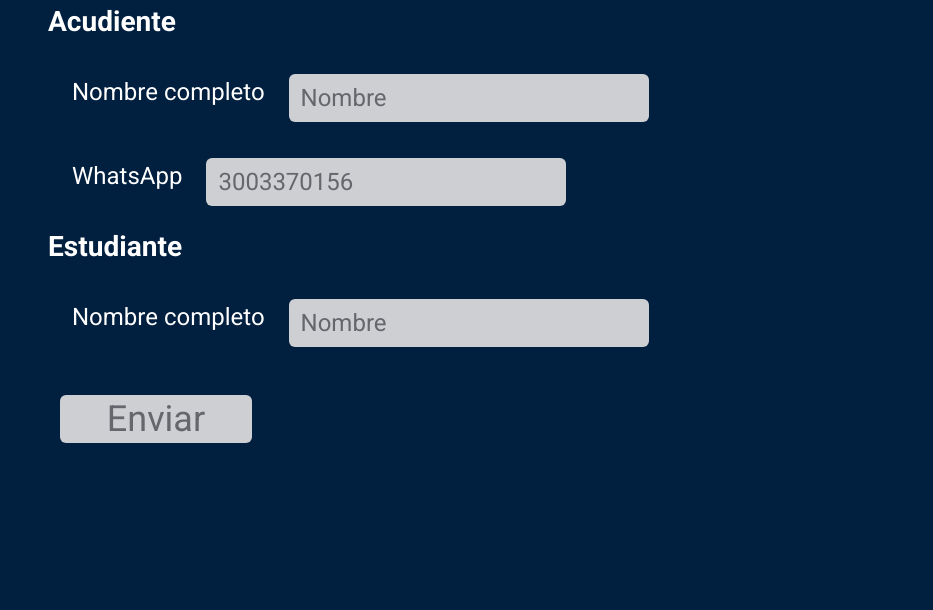
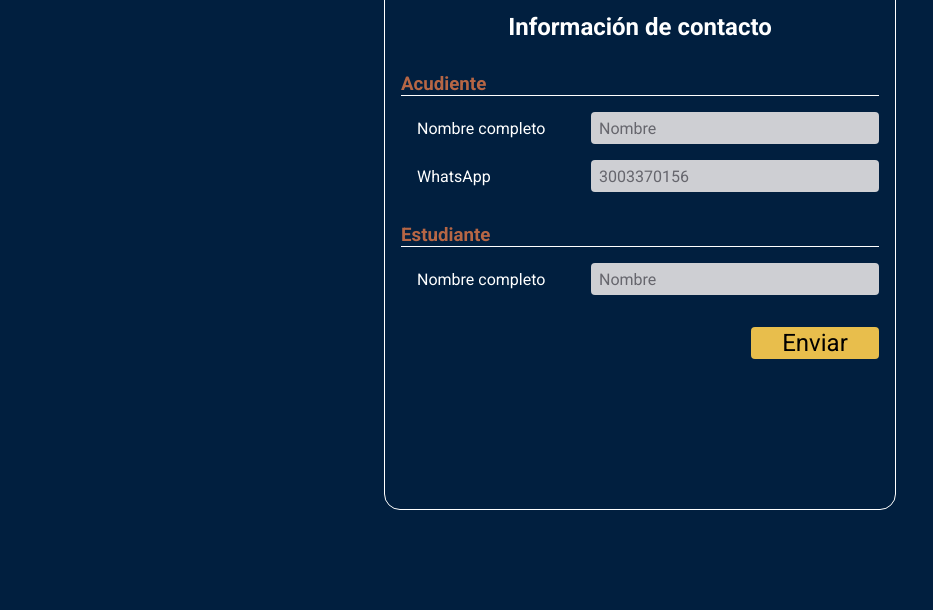
Before and after one commit to Neider-Kiux/Formulario-Colegio, a plain HTML site: page index.html in a window 1280 px wide. Shown: the part 190-800 px from the top of the page, without its empty margins (0-933 px from the left). Drawn offline with Linux system fonts and the light colour scheme.

Commit message:
[STYLE] Se cambiaron los estilos del style.css

```diff
--- a/index.html
+++ b/index.html
@@ -17,7 +17,7 @@
         <h2>Información de contacto</h2>
         <div class="referido">
           <h3>Acudiente</h3>
-          <div class="inputs">
+          <div class="nombre_acudiente">
             <label for="nombre_acudiente">
               <span>Nombre completo</span>
               <input type="text" name="nombre_acudiente" id="nombre_acudiente" placeholder="Nombre" required />
@@ -28,7 +28,7 @@
             </label>
           </div>
           <h3>Estudiante</h3>
-          <div class="inputs">
+          <div class="nombre_estudiante">
             <label for="nombre_estudiante">
               <span>Nombre completo</span>
               <input type="text" name="nombre_estudiante" id="nombre_estudiante" placeholder="Nombre" required />
--- a/style.css
+++ b/style.css
@@ -20,12 +20,26 @@ input[type="number"]::-webkit-outer-spin-button {
 }
 
 body {
+  display: flex;
+  justify-content: center;
+  align-items: center;
+  padding: 1rem;
+  width: 100vw;
+  height: 100vh;
   background-color: var(--color-azul-oscuro-background);
   color: white;
 }
 
 html {
   font-size: 16px;
+}
+
+main {
+  padding: 1rem;
+  width: 90vw;
+  height: 99vh;
+  border: solid white 0.0625rem;
+  border-radius: 1rem;
 }
 
 h1 {
@@ -37,19 +51,19 @@ h1 {
 h2 {
   margin-top: 1rem;
   margin-bottom: 1rem;
-  margin-left: 1rem;
+  text-align: center;
 }
 
 h3 {
+  color: #b66645;
   margin-top: 1rem;
-  margin-bottom: 1rem;
-  margin-left: 2rem;
+  width: 100%;
 }
 
 label {
   margin-top: 1rem;
   margin-bottom: 1rem;
-  margin-left: 3rem;
+  margin-left: 1rem;
   display: flex;
   flex-direction: column;
 }
@@ -57,20 +71,19 @@ label {
 input {
   background-color: var(--color-gris-texto);
   font-size: 1rem;
-  margin-top: 0.5rem;
   padding-left: 0.5rem;
   height: 2rem;
-  width: 15rem;
+  width: 10rem;
   border-radius: 0.25rem;
   border: none;
 }
 
 button {
-  background-color: var(--color-gris-texto);
-  color: var(--color-gris-oscuro-texto);
+  background-color: var(--color-naranja-claro-texto);
+  color: black;
   margin-top: 1rem;
   margin-bottom: 1rem;
-  margin-left: 2.5rem;
+  margin-left: auto;
   font-size: 1.5rem;
   width: 8rem;
   height: 2rem;
@@ -78,8 +91,25 @@ button {
   border: none;
 }
 
+form {
+  display: flex;
+  flex-direction: column;
+}
+
 button:hover {
   background-color: white;
+}
+
+.nombre_acudiente,
+.nombre_estudiante {
+  border-top: solid white 0.0625rem;
+  width: 100%;
+}
+
+.referido {
+  display: flex;
+  flex-direction: column;
+  align-items: center;
 }
 
 .titulo {
@@ -92,17 +122,25 @@ button:hover {
 
 @media (min-width: 500px) {
   label {
+    flex-direction: column;
+    align-items: center;
     flex-direction: row;
-    align-items: center;
   }
 
   input {
-    margin-left: 1rem;
+    margin-left: auto;
+    width: 18rem;
+  }
+
+  main {
+    width: 70vw;
+    height: 80vh;
   }
 }
 
 @media (min-width: 800px) {
-  html {
-    font-size: 24px;
+  main {
+    width: 40vw;
+    height: 75vh;
   }
 }
```
